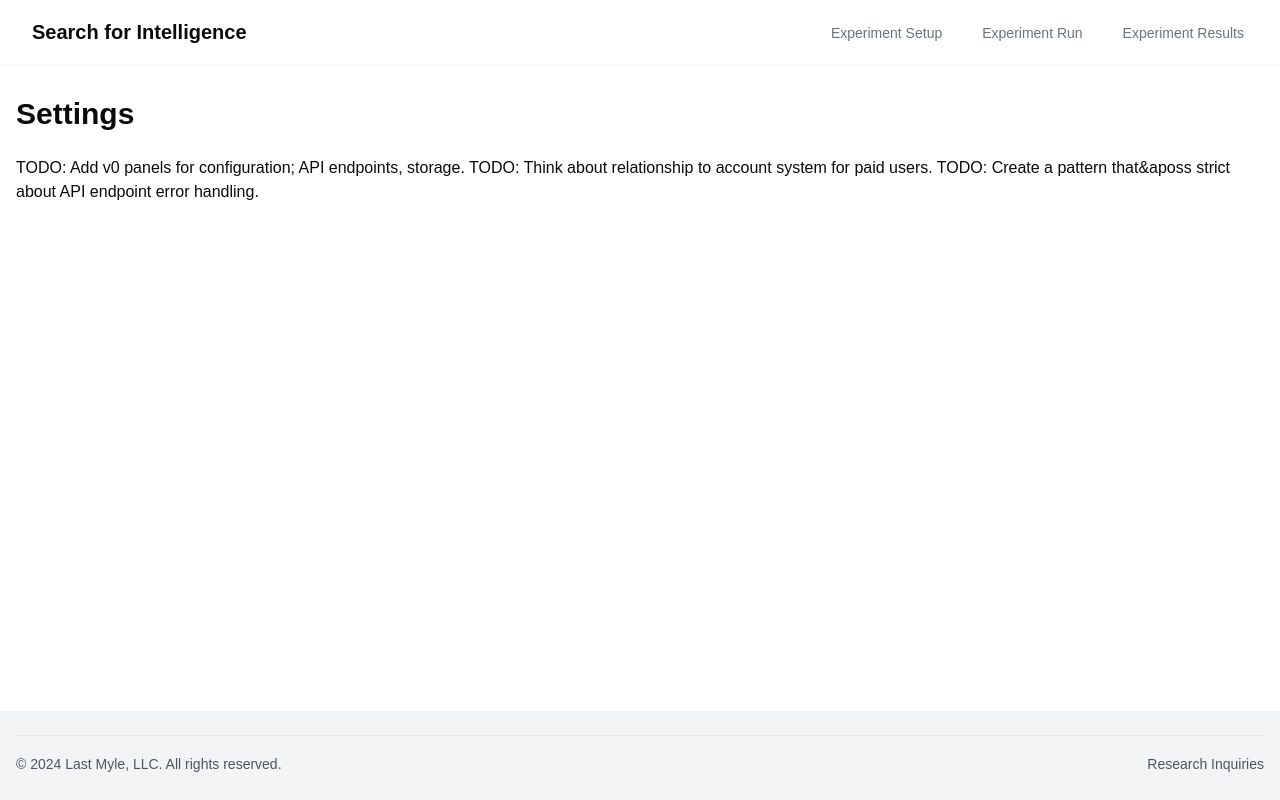
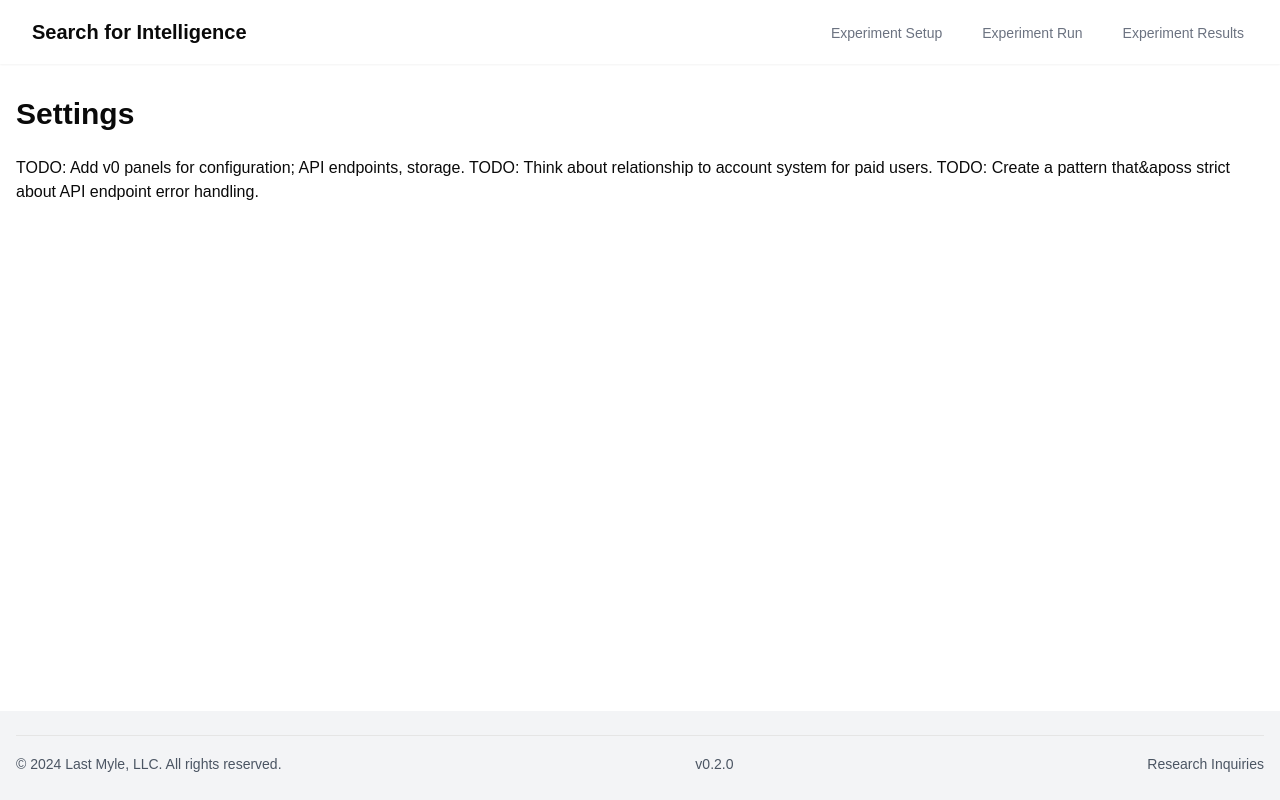
Before and after one commit to deboboy/search-for-intelligence, a Next.js app: page /settings in a window 1280 px wide. Built offline with nearby package versions, Linux system fonts and the light colour scheme.

Commit message:
add version to footer

```diff
--- a/app/components/Footer.tsx
+++ b/app/components/Footer.tsx
@@ -7,6 +7,7 @@
         <Separator className="mb-4" />
         <div className="flex flex-col sm:flex-row justify-between items-center">
           <p className="text-sm text-gray-600 mb-2 sm:mb-0">© 2024 Last Myle, LLC. All rights reserved.</p>
+          <p className="text-sm text-gray-600">v{process.env.NEXT_PUBLIC_VERSION || '0.2.0'}</p>
           <nav className="space-x-4">
             <a href="https://www.lastmyle.co/connect" className="text-sm text-gray-600 hover:text-gray-900">Research Inquiries</a>
           </nav>
```
